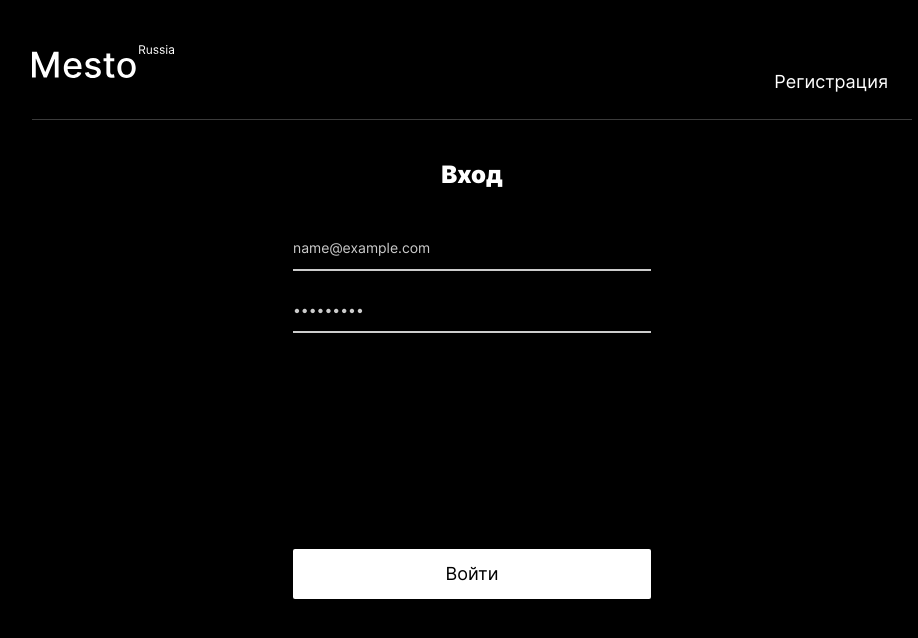
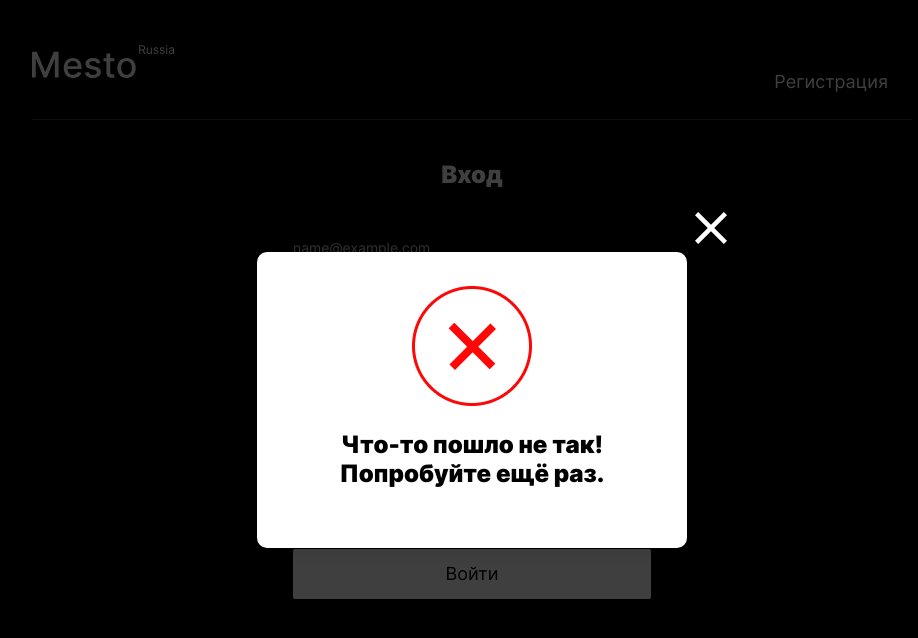
Before and after one commit to VadSmith/react-mesto-auth, a React (Create React App) app: page /sign-in in a window 1280 px wide. Both pictures are taken after typing "name@example.com", "Sample123" into the empty fields and a click on the button "Войти". Shown: the top 638 px of the page, without its empty margins (168-1086 px from the left). Built offline with nearby package versions, Linux system fonts and the light colour scheme; no server answers.

Commit message:
add ToolTip on login fail, move catches(err) to app.js

```diff
--- a/src/components/App.js
+++ b/src/components/App.js
@@ -2,7 +2,6 @@ import React, { useState, useEffect } from 'react';
 import { Route, Switch, Redirect, useHistory } from 'react-router-dom';
 import Header from './Header.js';
 import Main from './Main.js';
-import Footer from './Footer.js';
 import ImagePopup from './ImagePopup.js';
 import EditProfilePopup from './EditProfilePopup.js';
 import EditAvatarPopup from './EditAvatarPopup.js';
@@ -13,7 +12,11 @@ import Login from './Login.js';
 import Register from './Register.js';
 import ProtectedRoute from './ProtectedRoute.js';
 import * as mestoAuth from '../utils/mestoAuth.js';
-import InfoTooltip from './InfoTooltip.js';
+import InfoToolTip from './InfoToolTip.js';
+import successIcon from '../images/successRegistration.png';
+import failIcon from '../images/failRegistration.png';
+
+
 // import PageNotFound from './PageNotFound.js';
 
 function App() {
@@ -23,12 +26,14 @@ function App() {
   const [selectedCard, setSelectedCard] = useState(null);
   const [cards, setCards] = useState([]);
   const [isRegistered, setIsRegistered] = useState(false);
-  const [isInfoTooltipOpen, setIsInfoTooltipOpen] = useState(false);
   const history = useHistory();
 
   const [currentUser, setCurrentUser] = useState({ name: '', about: '', avatar: '', _id: '' });
   const [loggedIn, setLoggedIn] = useState(false);
   const [email, setEmail] = useState('');
+
+  const [isInfoToolTipOpen, setIsInfoToolTipOpen] = useState(false);
+  const [dataInfoToolTip, setDataInfoToolTip] = useState({ message: '', icon: '' });
 
   useEffect(() => {
     tokenCheck()
@@ -44,7 +49,6 @@ function App() {
     if (loggedIn) {
       api.getInitialCards()
         .then((cardsJSON) => {
-          console.log('getInitialCards');
           setCards(cardsJSON);
         })
         .catch(err => `ОШИБКА! Не удалось получить карточки: ${err}`)
@@ -55,7 +59,6 @@ function App() {
     if (loggedIn) {
       api.getMyUserInfo()
         .then((res) => {
-          console.log('getMyUserInfo');
           setCurrentUser(res);
         })
         .catch(err => `ОШИБКА! Не удалось получить данные пользователя: ${err}`)
@@ -133,57 +136,71 @@ function App() {
       )
   }
 
-  // Регистрация
-  function handleRegister(email, password) {
-    return mestoAuth.register(email, password).then(() => {
-      // console.log('удачная регистрация');
-      setIsRegistered(true);
-    })
-      .catch((err) => {
-        // console.log('неудачная регистрация');
-        console.log(err);
-      })
-      .finally(() => setIsInfoTooltipOpen(true));
-    ;
-  }
-
   // После удачной регистрации
   useEffect(() => {
-    if (!isInfoTooltipOpen && isRegistered) {
+    if (!isInfoToolTipOpen && isRegistered) {
       setIsRegistered(false);
       history.push('/sign-in');
     }
-  }, [isInfoTooltipOpen]);
+  }, [isInfoToolTipOpen]);
+
+  // useEffect(() => {
+  //   if (!isInfoTooltipOpen && isRegistered) {
+  //     setIsRegistered(false);
+  //     history.push('/sign-in');
+  //   }
+  // }, [isInfoTooltipOpen]);
+
+  // Регистрация
+  function handleRegister(email, password) {
+    return mestoAuth.register(email, password).then((res) => {
+      setIsRegistered(true);
+      setIsInfoToolTipOpen(true);
+      setDataInfoToolTip({ message: "Вы успешно зарегистрировались!", icon: successIcon })
+    })
+      .catch((err) => {
+        setIsInfoToolTipOpen(true);
+        setDataInfoToolTip({ message: `Что-то пошло не так! Попробуйте ещё раз.`, icon: failIcon })
+        console.log(err);
+      })
+  }
 
   function handleLogin(email, password) {
-    // console.log('handle login');
     return mestoAuth.login(email, password)
       .then((data) => {
         if (data.token) {
           localStorage.setItem('jwt', data.token);
           setLoggedIn(true);
-          // history.push('/');
         }
-      }
-      )
+      })
+      .catch((err) => {
+        console.log(err)
+        setIsInfoToolTipOpen(true);
+        // Здравствуйте!
+        // Переделал для более универсального использования ToolTip,
+        // и теперь не могу извлечь message из ошибки и время до жесткого дедлайна поджимает :(
+        // Но вроде и нет такого требования в чек-листе...
+        // setDataInfoToolTip({ message: `Что-то пошло не так! ${err.message}`, icon: failIcon })
+        setDataInfoToolTip({ message: `Что-то пошло не так! Попробуйте ещё раз.`, icon: failIcon })
+      })
   }
 
   // Проверка токена в локальной базе
   function tokenCheck() {
-    // console.log('token check');
     if (localStorage.getItem('jwt')) {
       let jwt = localStorage.getItem('jwt');
       mestoAuth.getContent(jwt).then((res) => {
         setEmail(res.data.email);
         setLoggedIn(true);
       }
-      );
+      ).catch((err) => {
+        console.log(err);
+      });
     }
   }
 
   // Разлогиниться
   function signOut() {
-    // console.log('signOut');
     localStorage.removeItem('jwt');
     setLoggedIn(false);
     setCurrentUser({ name: '', about: '', avatar: '', _id: '' });
@@ -197,7 +214,8 @@ function App() {
     setIsEditProfilePopupOpen(false);
     setIsAddPlacePopupOpen(false);
     setIsEditAvatarPopupOpen(false);
-    setIsInfoTooltipOpen(false);
+    setIsInfoToolTipOpen(false);
+    setDataInfoToolTip({ message: '', icon: '' });
     setSelectedCard(null);
   }
 
@@ -230,10 +248,12 @@ function App() {
 
           <Route path="/sign-up">
             <Register handleRegister={handleRegister} />
-            <InfoTooltip
-              isOpen={isInfoTooltipOpen}
+            <InfoToolTip
+              isOpen={isInfoToolTipOpen}
               onClose={closeAllPopups}
-              isRegistered={isRegistered}
+              dataInfoToolTip={dataInfoToolTip}
+            // isRegistered={isRegistered}
+
             />
           </Route>
 
@@ -241,6 +261,12 @@ function App() {
             <Login
               handleLogin={handleLogin}
             />
+            <InfoToolTip
+              isOpen={isInfoToolTipOpen}
+              onClose={closeAllPopups}
+              dataInfoToolTip={dataInfoToolTip}
+            />
+
           </Route>
 
           <Route>
@@ -248,10 +274,6 @@ function App() {
           </Route>
 
         </Switch>
-
-        <Route exact path="/">
-          <Footer />
-        </Route>
 
         <EditProfilePopup
           isOpen={isEditProfilePopupOpen}
--- a/src/components/InfoTooltip.js
+++ b/src/components/InfoTooltip.js
@@ -1,7 +1,7 @@
 import success from '../images/successRegistration.png';
 import fail from '../images/failRegistration.png';
 
-function InfoTooltip(props) {
+function InfoToolTip(props) {
 
   return (
     <section className={`popup ${props.isOpen && 'popup_opened'}`}>
@@ -11,12 +11,14 @@ function InfoTooltip(props) {
         </button>
         <img
           // className="popup__title"
-          src={props.isRegistered ? success : fail}
+          // src={props.isRegistered ? success : fail}
+          src={props.dataInfoToolTip.icon}
           alt="Иконка результата авторизации" />
-        <h3 className="popup__reg-message">{props.isRegistered ? 'Вы успешно зарегистрировались!' : 'Что-то пошло не так! Попробуйте ещё раз.'}</h3>
+        {/* <h3 className="popup__reg-message">{props.isRegistered ? 'Вы успешно зарегистрировались!' : 'Что-то пошло не так! Попробуйте ещё раз.'}</h3> */}
+        <h3 className="popup__reg-message">{`${props.dataInfoToolTip.message}`}</h3>
       </div>
     </section>
   );
 }
 
-export default InfoTooltip;
+export default InfoToolTip;
--- a/src/components/Login.js
+++ b/src/components/Login.js
@@ -22,7 +22,6 @@ function Login(props) {
   function handleSubmit(e) {
     e.preventDefault();
     props.handleLogin(email, password)
-      .catch((err) => setData({ ...data, message: err.message }))
   }
 
   return (
--- a/src/components/Main.js
+++ b/src/components/Main.js
@@ -1,6 +1,7 @@
 import React, { useContext } from 'react';
 import Card from './Card.js';
 import CurrentUserContext from '../contexts/CurrentUserContext';
+import Footer from './Footer.js';
 
 function Main({ onEditProfile, onAddPlace, onEditAvatar, onCardClick, onCardLike, onCardDelete, cards }) {
 
@@ -37,6 +38,9 @@ function Main({ onEditProfile, onAddPlace, onEditAvatar, onCardClick, onCardLike
         ))}
       </section>
 
+      <Footer />
+
+
     </main>
 
   )
--- a/src/components/PopupWithForm.js
+++ b/src/components/PopupWithForm.js
@@ -10,7 +10,6 @@ function PopupWithForm(props) {
         <h2 className="popup__title">{props.title}</h2>
         <form
           onSubmit={props.onSubmit}
-          noValidate
           action="index.html"
           className={`popup__form popup__form_type_${props.name}`}
           name={`${props.name}-form`}
--- a/src/components/Register.js
+++ b/src/components/Register.js
@@ -24,9 +24,6 @@ function Register(props) {
   function handleSubmit(e) {
     e.preventDefault();
     props.handleRegister(email, password)
-      .catch((err) => {
-        setData({ ...data, message: err.message });
-      })
   }
 
   return (
--- a/src/utils/mestoAuth.js
+++ b/src/utils/mestoAuth.js
@@ -5,6 +5,9 @@ export const checkResponse = (response) => {
 
     return response.json()
   }
+
+  // return Promise.reject(response.json());
+
   return response.json().then((data) => {
     const { statusCode } = data;
     const { message } = data;
@@ -24,6 +27,7 @@ export const register = (email, password) => {
     },
     body: JSON.stringify({ email, password })
   })
+    // .then(data => data)
     .then(checkResponse)
 }
 
```
Also changed, not shown: 1 other file (tests, documents, lock files or other folders).
